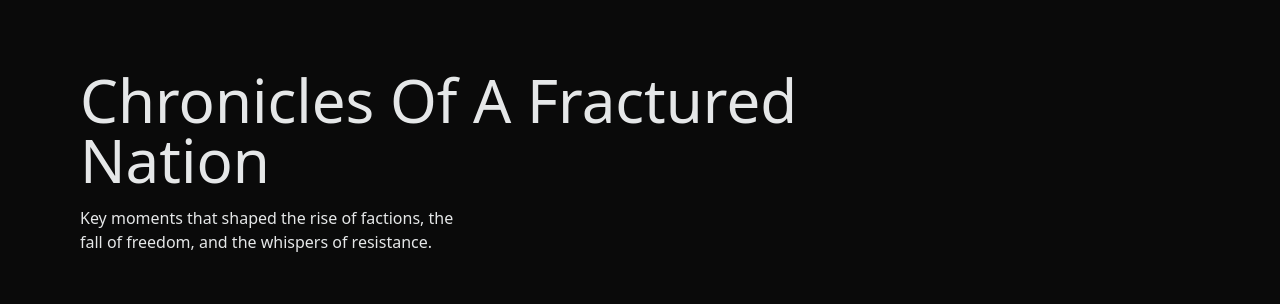
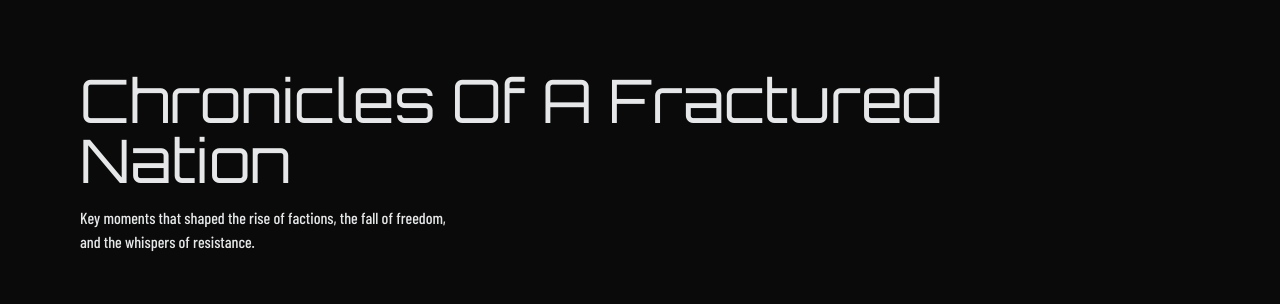
Before and after one commit to CodewithMiguelll/riseoftherejects, a Next.js app: page /timeline in a window 1280 px wide. Shown: the part 206-510 px from the top of the page. Built offline with nearby package versions, Linux system fonts and the light colour scheme; a web font is replaced by a local one.

Commit message:
feat(timeline): integrate Google Fonts for improved typography

```diff
--- a/src/components/ui/timeline.tsx
+++ b/src/components/ui/timeline.tsx
@@ -1,11 +1,23 @@
 "use client";
 import {
-  useMotionValueEvent,
   useScroll,
   useTransform,
   motion,
 } from "motion/react";
 import React, { useEffect, useRef, useState } from "react";
+import { Orbitron, Barlow_Condensed } from "next/font/google";
+
+const orbitron = Orbitron({
+  subsets: ["latin"],
+  weight: ["400", "500", "700", "900"],
+});
+
+// Subheading Font
+const barlow = Barlow_Condensed({
+  subsets: ["latin"],
+  weight: ["400", "500", "600", "700"],
+});
+
 
 interface TimelineEntry {
   title: string;
@@ -33,15 +45,16 @@ export const Timeline = ({ data }: { data: TimelineEntry[] }) => {
   const opacityTransform = useTransform(scrollYProgress, [0, 0.1], [0, 1]);
 
   return (
-    <div
-      className="w-full font-sans md:px-10"
-      ref={containerRef}
-    >
+    <div className="w-full font-sans md:px-10" ref={containerRef}>
       <div className="max-w-7xl mx-auto py-20 px-4 md:px-8 lg:px-10">
-        <h2 className="text-2xl md:text-6xl mb-4 text-[#e5e7e8] max-w-4xl">
+        <h2
+          className={`${orbitron.className} text-2xl md:text-6xl mb-4 text-[#e5e7e8] max-w-4xl`}
+        >
           Chronicles Of A Fractured Nation
         </h2>
-        <p className="text-[#e5e7e8] text-sm md:text-base max-w-sm">
+        <p
+          className={`${barlow.className} text-[#e5e7e8] text-sm md:text-base max-w-sm font-medium`}
+        >
           Key moments that shaped the rise of factions, the fall of freedom, and
           the whispers of resistance.
         </p>
```
